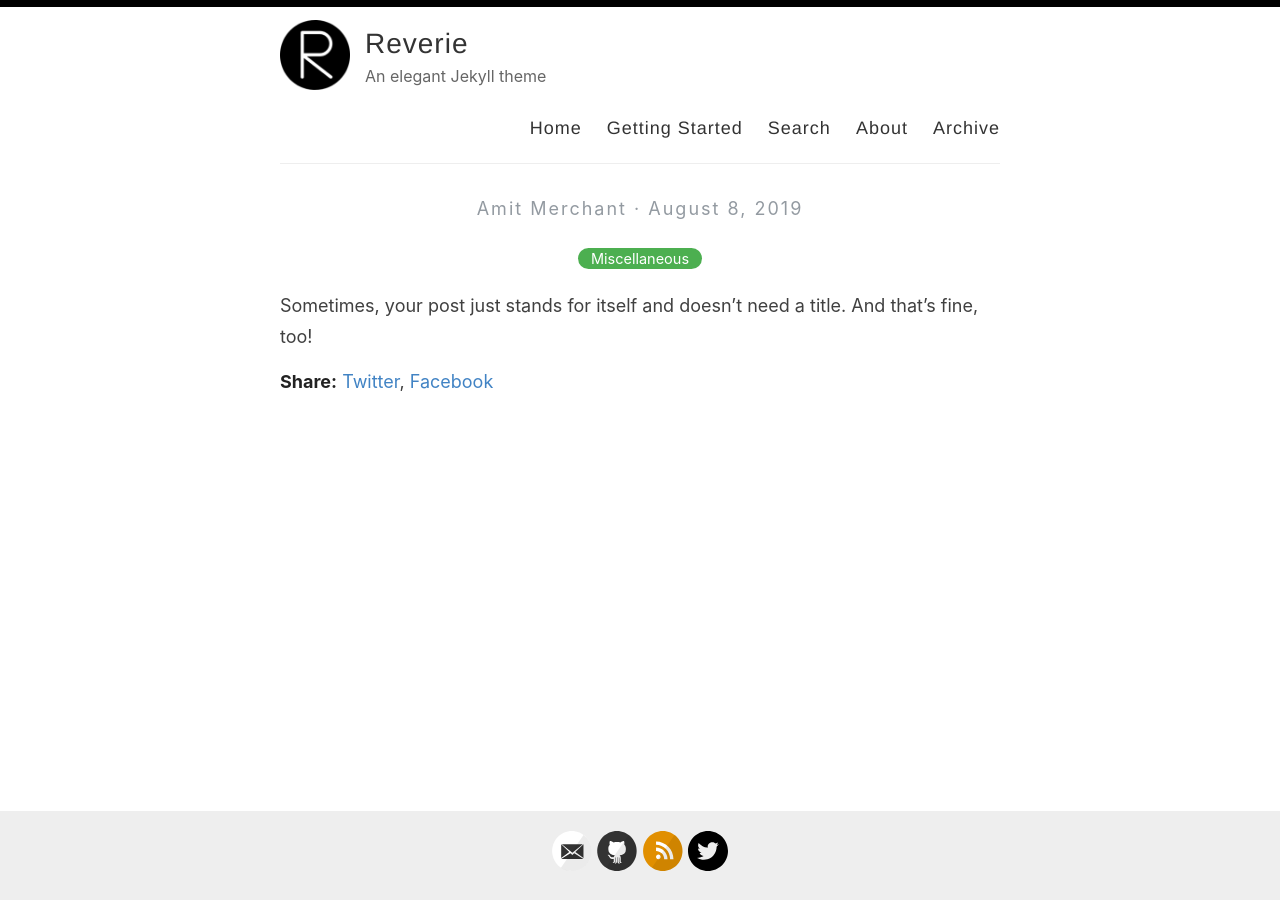
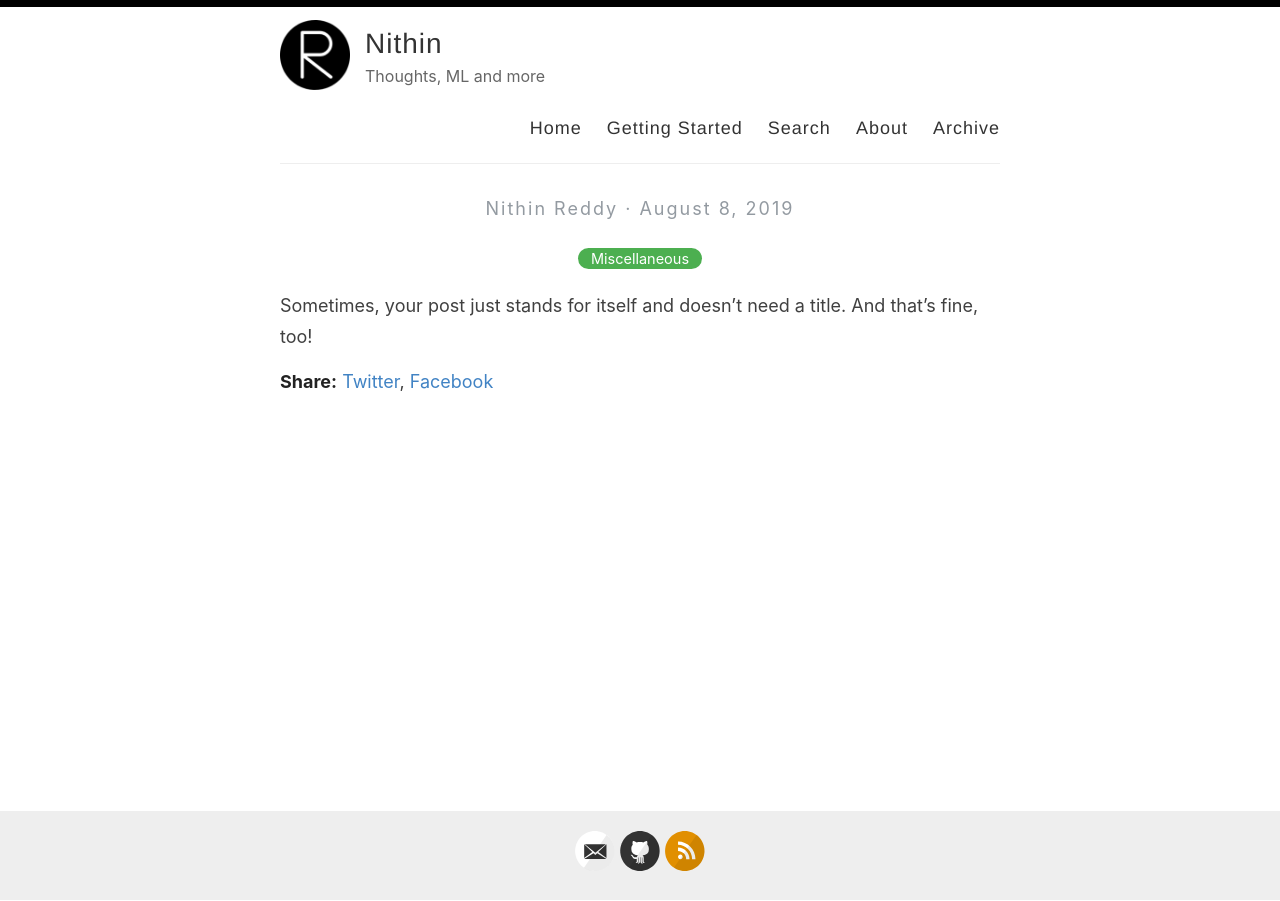
Before and after one commit to knithinreddy3/knithinreddy3.github.io, a Jekyll site: the page built from _posts/2019-08-08-no-title-posts.md, in a window 1280 px wide. Built offline with Jekyll 4.4.1, drawn with Linux system fonts in a browser that asks for light colours.

Commit message:
Update config

```diff
--- a/_config.yml
+++ b/_config.yml
@@ -3,13 +3,13 @@
 #
 
 # Name of your site (displayed in the header)
-name: Reverie
+name: Nithin
 
 # Name of the author
-author: Amit Merchant
+author: Nithin Reddy
 
 # Short bio or description (displayed in the header)
-description: An elegant Jekyll theme
+description: Thoughts, ML and more
 
 # URL of your avatar or profile pic (you could use your GitHub profile pic)
 avatar: /images/reverie.png
@@ -21,15 +21,15 @@ avatar: /images/reverie.png
 # Includes an icon in the footer for each username you enter
 footer-links:
   dribbble:
-  email: amit.d.merchant@gmail.com
+  email: knithinreddy3@gmail.com
   facebook:
   flickr:
-  github: amitmerchant1990/reverie
+  github: knithinreddy3
   instagram:
   linkedin:
   pinterest:
   rss: rss
-  twitter: amit_merchant
+  twitter:
   stackoverflow:
   youtube: # channel/<your_long_string> or user/<user-name>
   googleplus: # anything in your profile username that comes after plus.google.com/
@@ -41,21 +41,21 @@ footer-links:
 disqus:
 
 # Enter your Google Analytics web tracking code (e.g. UA-2110908-2) to activate tracking
-google_analytics: UA-43339302-11
+# google_analytics: UA-43339302-11
 
 # For newer "GA4" analytics, use the following instead of the "UA" entry above
 #google_analytics_ga4: G-GABC1DEFG
 
 # Your website URL (e.g. http://amitmerchant1990.github.io or http://www.amitmerchant.com)
 # Used for Sitemap.xml and your RSS feed
-url: http://www.amitmerchant.com/reverie
-enforce_ssl: https://www.amitmerchant.com/reverie
+# url: http://www.amitmerchant.com/reverie
+# enforce_ssl: https://www.amitmerchant.com/reverie
 
 # If you're hosting your site at a Project repository on GitHub pages
 # (http://yourusername.github.io/repository-name)
 # and NOT your User repository (http://yourusername.github.io)
 # then add in the baseurl here, like this: "/repository-name"
-baseurl: "/reverie"
+# baseurl: "/reverie"
 
 #
 # !! You don't need to change any of the configuration flags below !!
```
